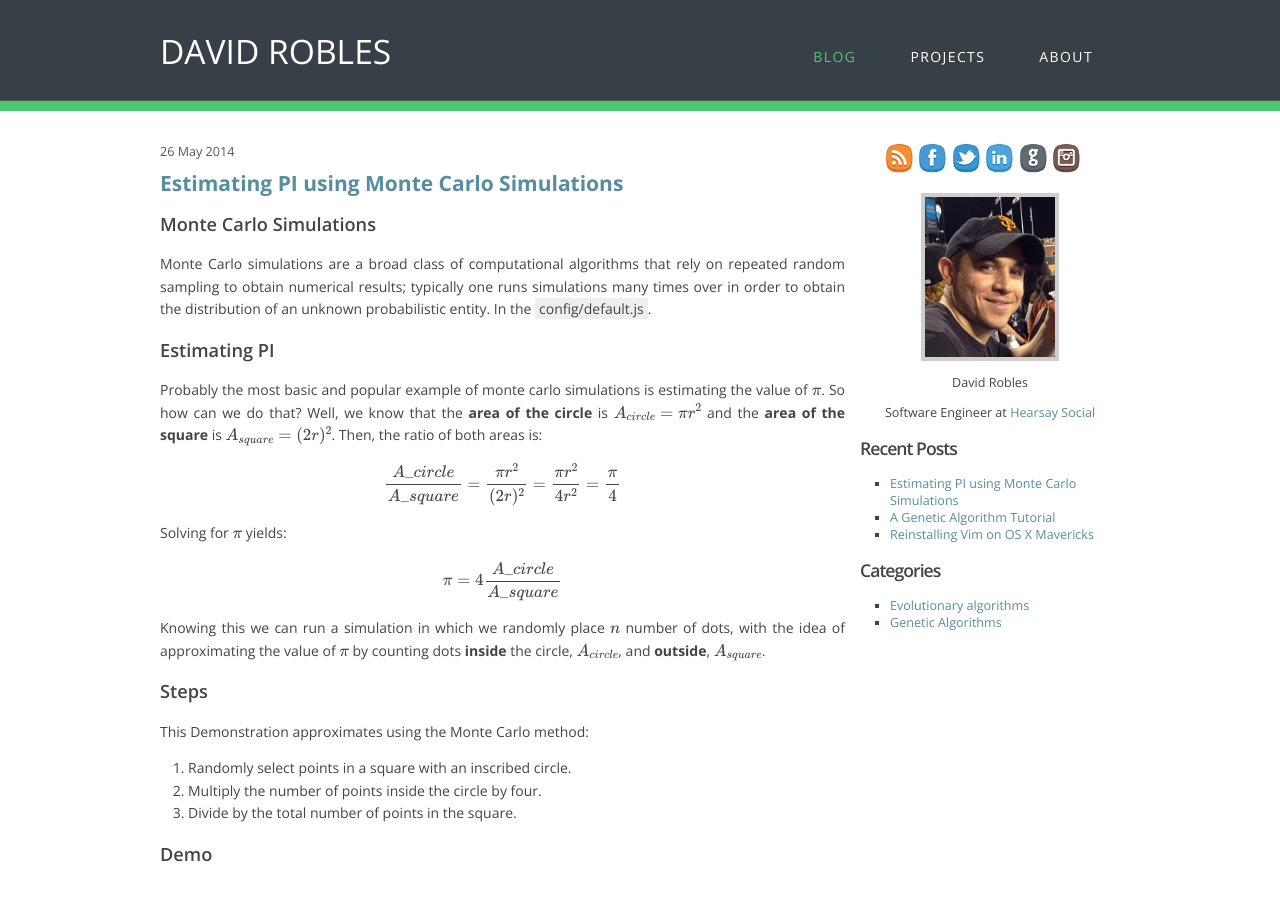
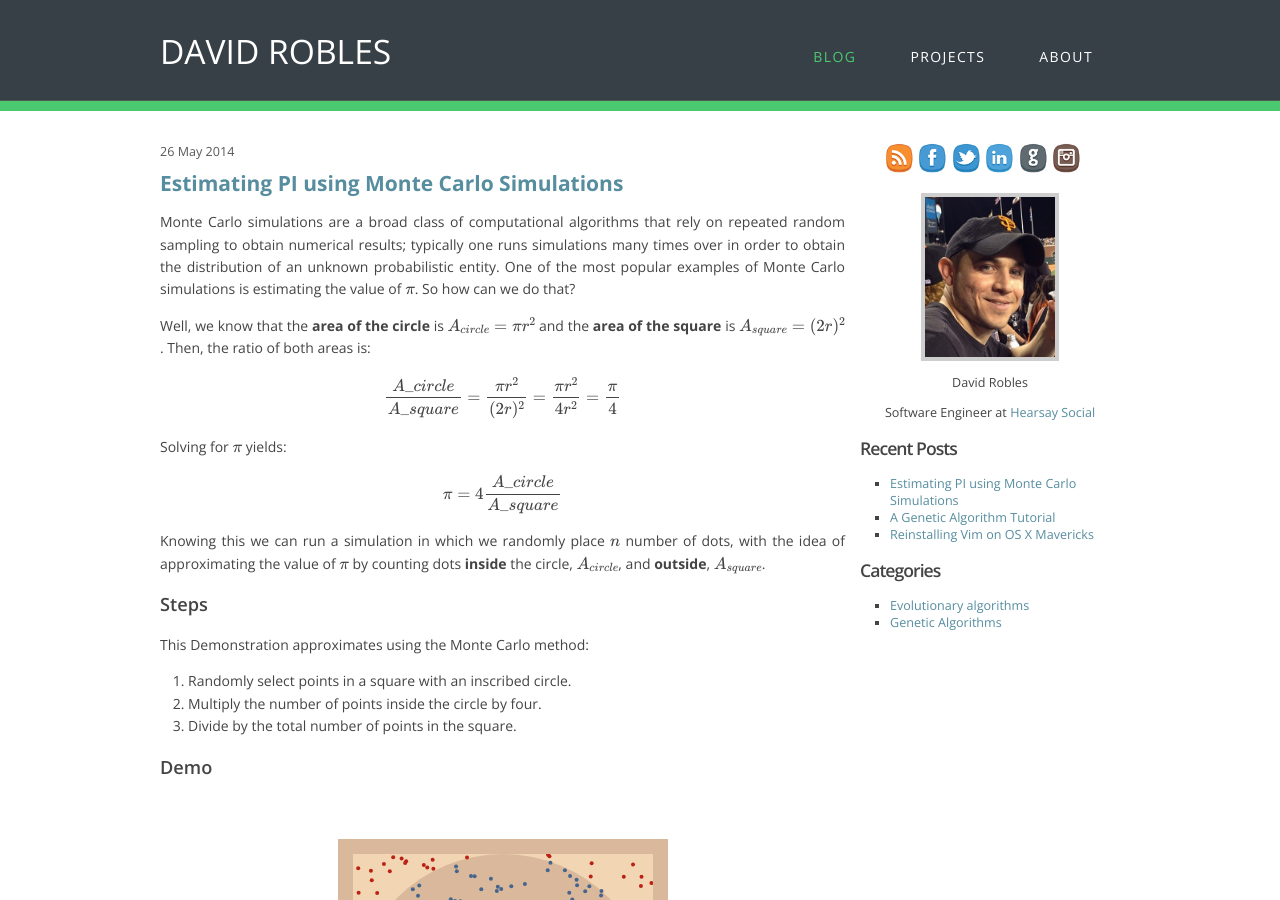
Before and after one commit to davidrobles/davidrobles.github.io, a Jekyll site: the page built from _posts/2014-06-05-estimating-pi-using-monte-carlo-simulations.md, in a window 1280 px wide and 900 px high. Built offline with Jekyll 4.4.1, drawn with Linux system fonts in a browser that asks for light colours; Markdown is read by kramdown in place of the engine named in the settings; formulas are drawn with MathJax 3; comment, search, counter and statistics services are not loaded.

Commit message:
remove text

```diff
--- a/_posts/2014-06-05-estimating-pi-using-monte-carlo-simulations.md
+++ b/_posts/2014-06-05-estimating-pi-using-monte-carlo-simulations.md
@@ -15,29 +15,32 @@ MathJax.Hub.Config({
 <script src="http://cdn.mathjax.org/mathjax/latest/MathJax.js?config=TeX-AMS-MML_HTMLorMML">
 </script>
 
-### Monte Carlo Simulations
+Monte Carlo simulations are a broad class of computational algorithms that rely
+on repeated random sampling to obtain numerical results; typically one runs
+simulations many times over in order to obtain the distribution of an unknown
+probabilistic entity. One of the most popular examples of Monte Carlo
+simulations is estimating the value of \\( \pi \\). So how can we do that?
 
-Monte Carlo simulations are a broad class of computational algorithms that rely on repeated random
-sampling to obtain numerical results; typically one runs simulations many times over in order to
-obtain the distribution of an unknown probabilistic entity. In the <span
-class="code">config/default.js</span>.
+Well, we know that the **area of the circle** is \\( A\_{circle} = \pi r^2 \\)
+and the **area of the square** is \\( A\_{square} = (2r)^2 \\). Then, the ratio
+of both areas is:
 
-### Estimating PI
-
-Probably the most basic and popular example of monte carlo simulations is estimating the value of
-\\( \pi \\). So how can we do that? Well, we know that the **area of the circle** is \\( A\_{circle}
-= \pi r^2 \\) and the **area of the square** is \\( A\_{square} = (2r)^2 \\). Then, the ratio of
-both areas is:
-
-$$ \frac{A\_{circle}}{A\_{square}} = \frac{\pi r^2}{(2r)^2} = \frac{\pi r^2}{4 r^2} = \frac{\pi}{4} $$
+$$
+\frac{A\_{circle}}{A\_{square}} = \frac{\pi r^2}{(2r)^2}
+                                = \frac{\pi r^2}{4 r^2}
+                                = \frac{\pi}{4}
+$$
 
 Solving for \\( \pi \\) yields:
 
-$${ \pi = 4 \frac{A\_{circle}}{A\_{square}} }$$
+$$
+{ \pi = 4 \frac{A\_{circle}}{A\_{square}} }
+$$
 
-Knowing this we can run a simulation in which we randomly place \\( n \\) number of dots, with the
-idea of approximating the value of \\( \pi \\) by counting dots **inside** the circle, \\(
-A\_{circle} \\), and **outside**, \\( A\_{square} \\).
+Knowing this we can run a simulation in which we randomly place \\( n \\)
+number of dots, with the idea of approximating the value of \\( \pi \\) by
+counting dots **inside** the circle, \\( A\_{circle} \\), and **outside**, \\(
+A\_{square} \\).
 
 ### Steps
 
```
